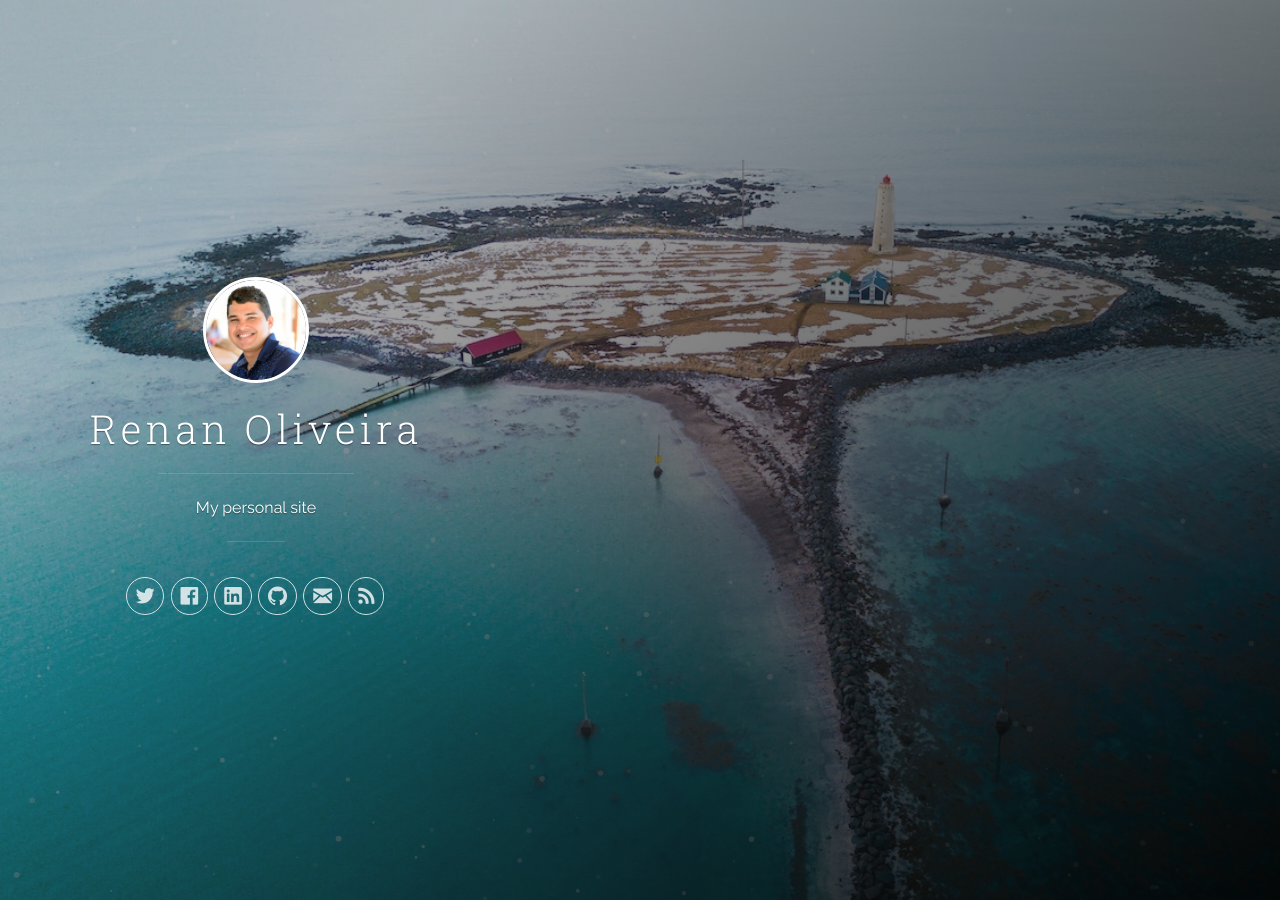
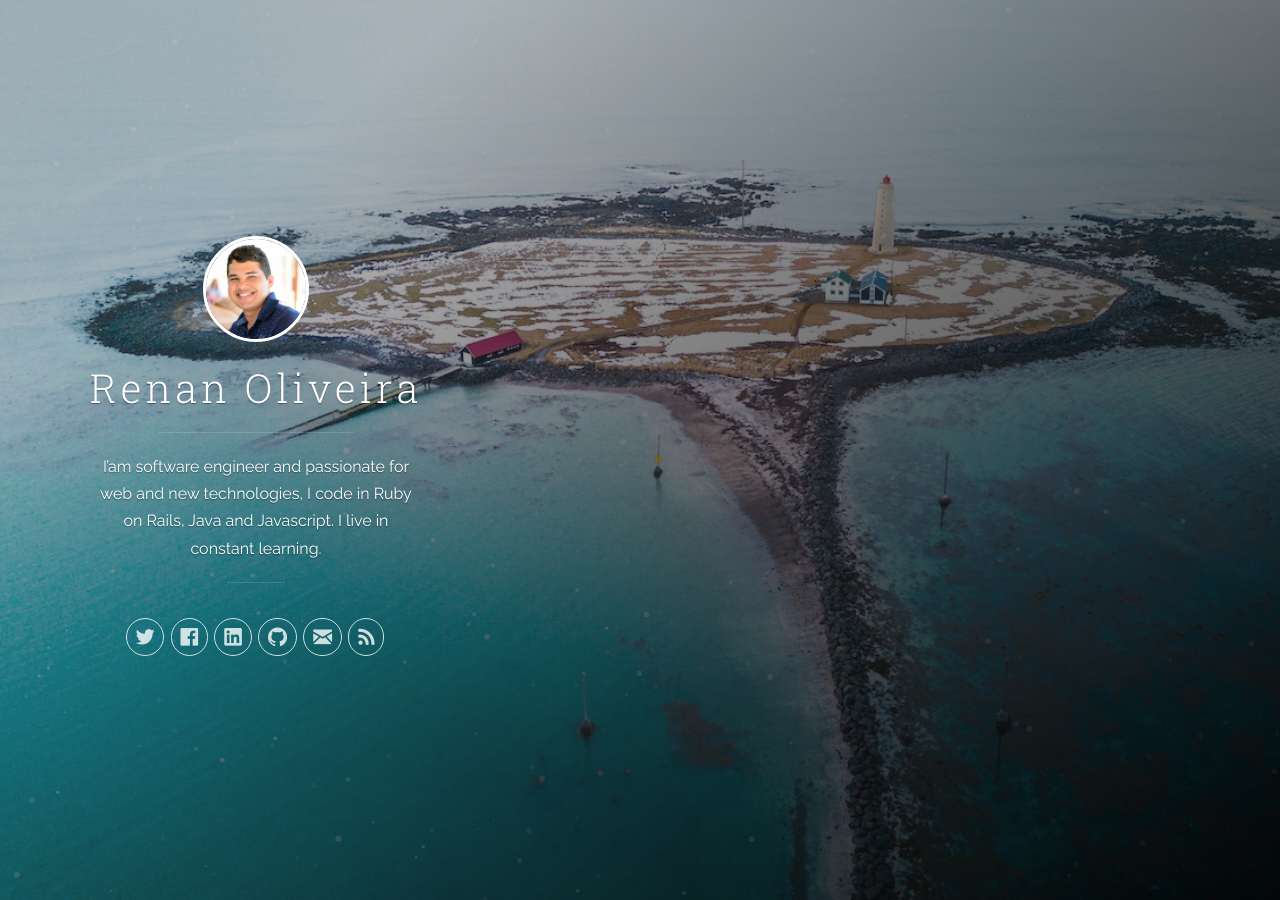
Before and after one commit to renanrboliveira/renanrboliveira.github.io, a Jekyll site: the page built from index.html, in a window 1280 px wide. Built offline with Jekyll 4.4.1, drawn with Linux system fonts in a browser that asks for light colours; nearby versions of some CDN libraries; the list of posts is cut into pages by our own code.

Commit message:
added description

```diff
--- a/_config.yml
+++ b/_config.yml
@@ -1,6 +1,6 @@
 # Site settings
 title: Renan Oliveira
-description: 'My personal site'
+description: 'I’am software engineer and passionate for web and new technologies, I code in Ruby on Rails, Java and Javascript. I live in constant learning.'
 url: 'http://renanol.me/'
 baseurl: ''
 # google_analytics: 'UA-XXXXXX-X'
```
